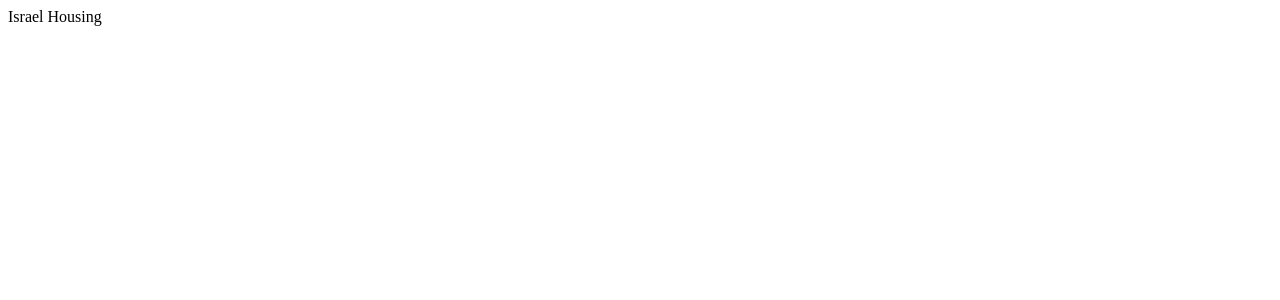
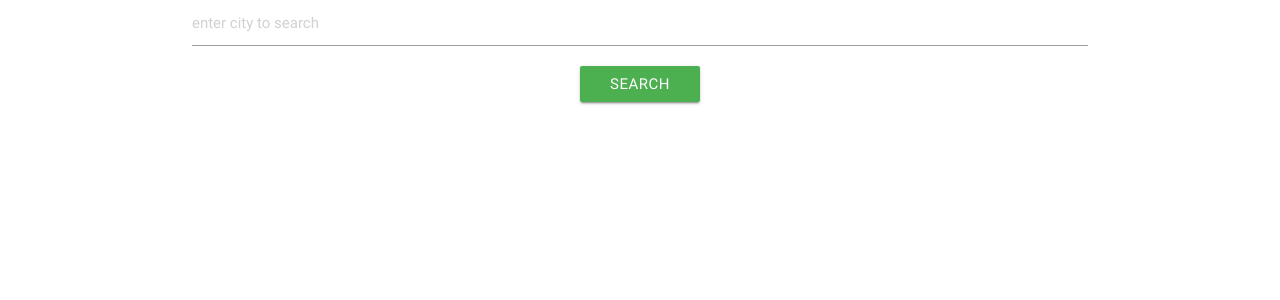
Before and after one commit to FACN3/Israel_Housing, a React (Create React App) app in the folder client/: page / in a window 1280 px wide. Shown: the top 300 px of the page. Built offline with nearby package versions, Linux system fonts and the light colour scheme.

Commit message:
added the search form and styling it with materialize css relates to #14

```diff
--- a/client/src/components/App.js
+++ b/client/src/components/App.js
@@ -1,9 +1,13 @@
 import React, { Component } from 'react';
-
+import SearchForm from './SearchForm';
 class App extends Component {
-	render() {
-		return <div> Israel Housing </div>;
-	}
+  render() {
+    return (
+      <div className="container">
+        <SearchForm />
+      </div>
+    );
+  }
 }
 
 export default App;
--- /dev/null
+++ b/client/src/components/SearchForm.js
@@ -0,0 +1,16 @@
+import React, { Component } from 'react';
+import 'materialize-css/dist/css/materialize.min.css';
+class SearchForm extends Component {
+  render() {
+    return (
+      <div>
+        <form className="center">
+          <input type="text" placeholder="enter city to search" />
+          <button className="btn green">search</button>
+        </form>
+      </div>
+    );
+  }
+}
+
+export default SearchForm;
```
Also changed, not shown: client/src/components/Header.js (added, +20 -0 lines).
